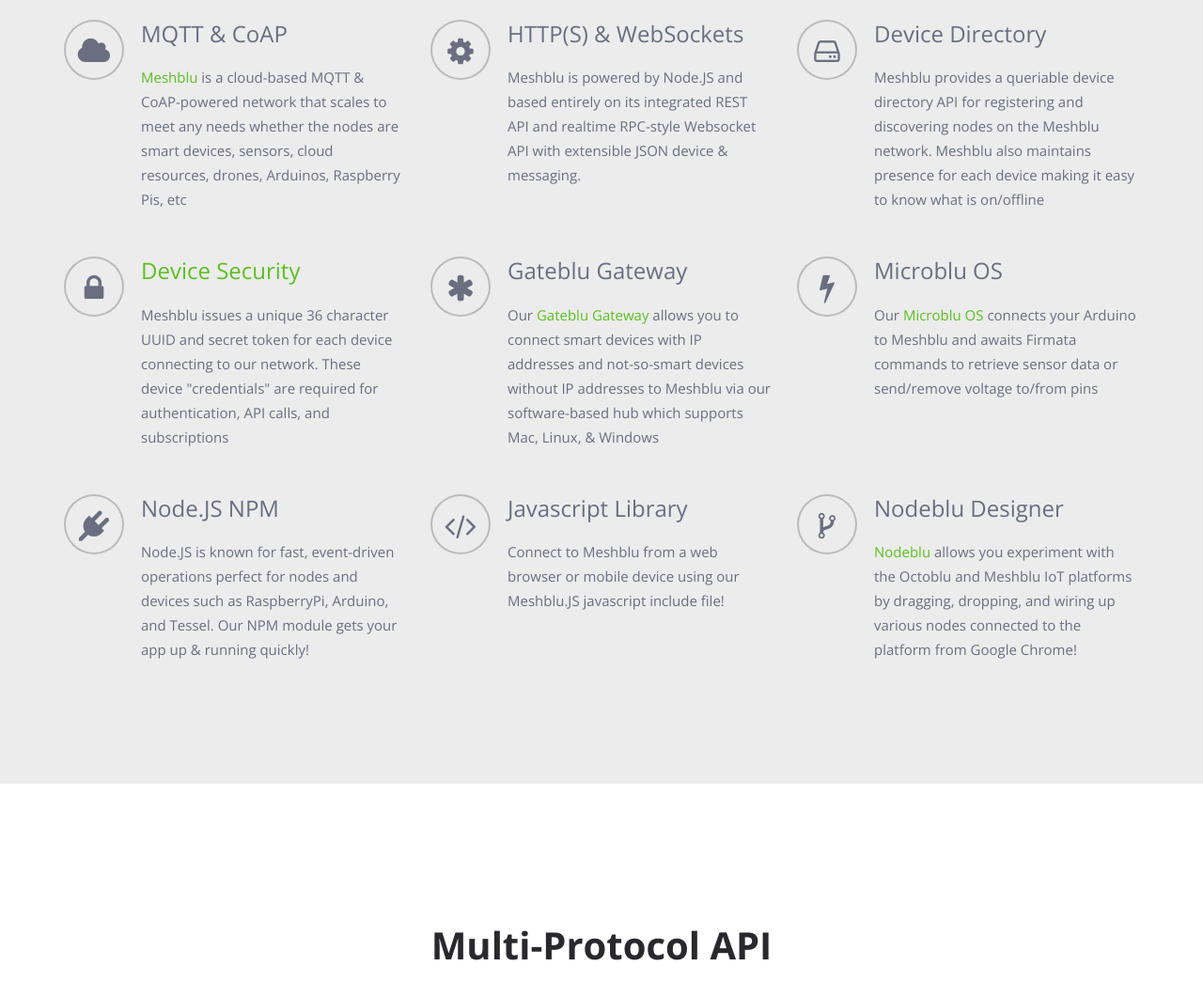
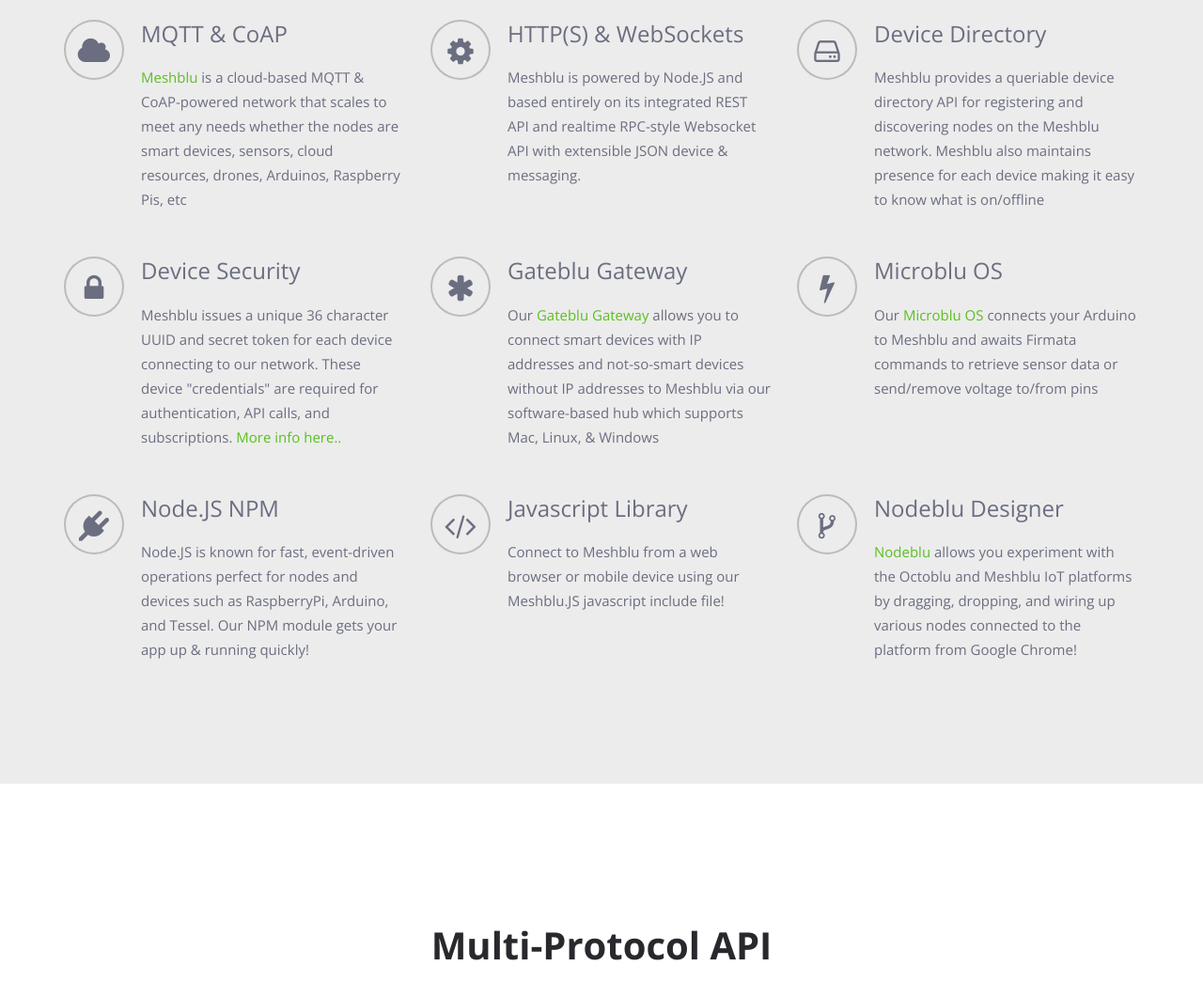
Before and after one commit to octoblu/developer-site, a plain HTML site: page index.html in a window 1280 px wide. Shown: the part 1172-2233 px from the top of the page at 94% size. Drawn offline with nearby package versions, Linux system fonts and the light colour scheme.

Commit message:
Adding a more obvious link to the Security

```diff
--- a/index.html
+++ b/index.html
@@ -177,8 +177,8 @@
 <div class="row">
   <div class="col-md-4 col-sm-4">
     <div class="service-content">
-      <h3><a href="#security">Device Security</a></h3>
-      <p>Meshblu issues a unique 36 character UUID and secret token for each device connecting to our network. These device "credentials" are required for authentication, API calls, and subscriptions
+      <h3>Device Security</h3>
+      <p>Meshblu issues a unique 36 character UUID and secret token for each device connecting to our network. These device "credentials" are required for authentication, API calls, and subscriptions. <a href="#security">More info here..</a>
       </p>
       <span class="service-icon"> <i class="fa fa-lock"></i></span>
     </div>
```
